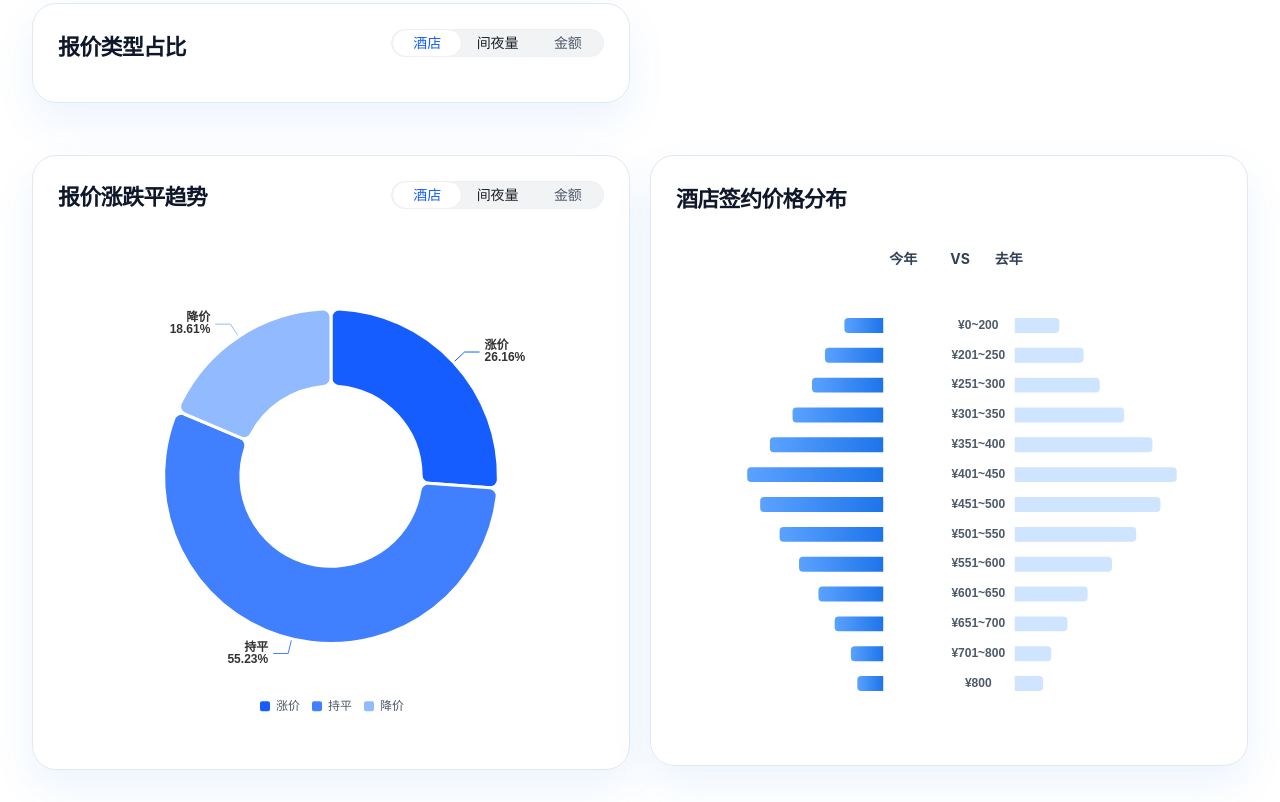
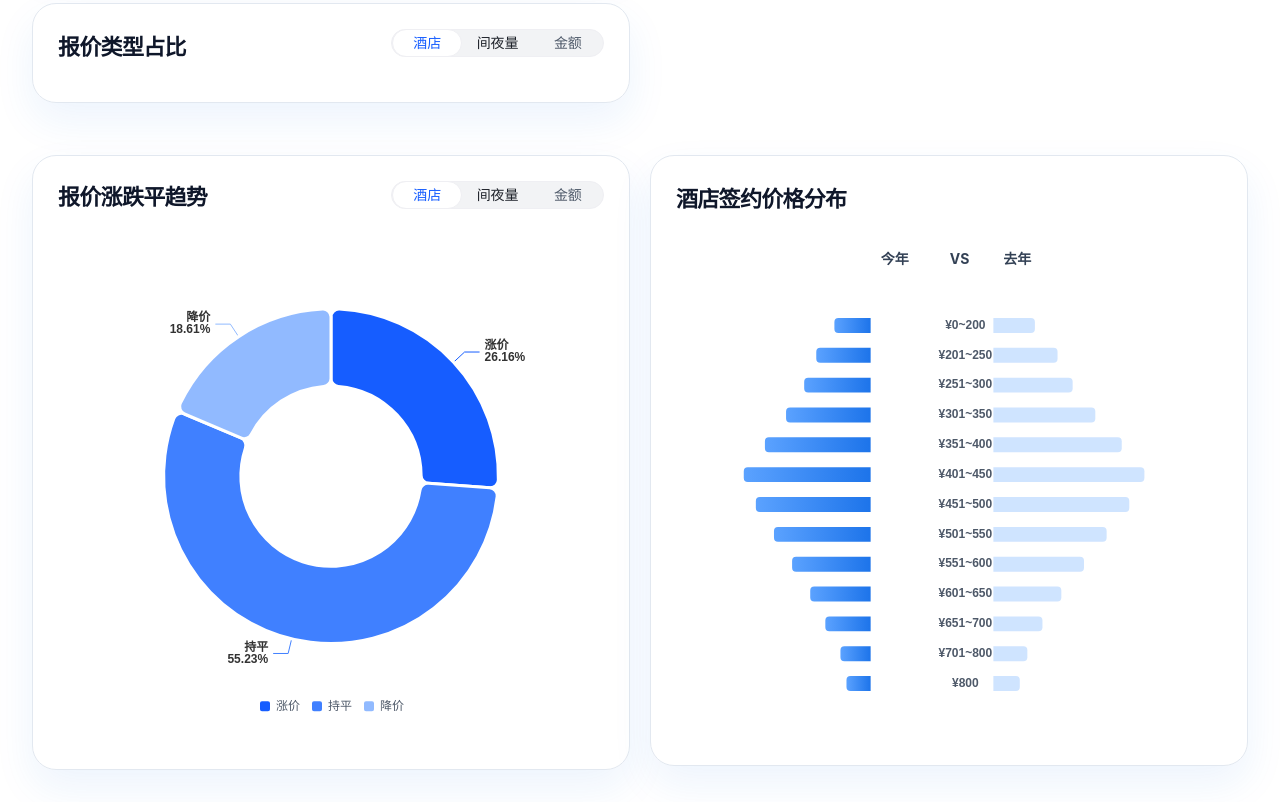
Before and after one commit to caohongbocaohongbo/rfp, a website: page city.html in a window 1280 px wide. Shown: the part 543-1345 px from the top of the page. Drawn offline with nearby package versions, Linux system fonts and the light colour scheme.

Commit message:
调整酒店签约价格分布表头和图表间距

```diff
--- a/city.html
+++ b/city.html
@@ -269,17 +269,17 @@
                 <div class="ml-[34px] font-[Inter] text-[14px] whitespace-nowrap text-[rgba(51,65,85,1)] leading-[12px] tracking-[normal] font-semibold flex-shrink-0">
                   <span class="tracking-[0px]">今年</span>
                 </div>
-                <div class="ml-[33px] mr-[34px] font-[TikTok_Sans] text-[14px] whitespace-nowrap text-[rgba(51,65,85,1)] leading-[12px] tracking-[normal] font-bold flex-shrink-0">
+                <div class="ml-[24px] pl-[17px] pr-[16px] font-[TikTok_Sans] text-[14px] whitespace-nowrap text-[rgba(51,65,85,1)] leading-[12px] tracking-[normal] font-bold flex-shrink-0">
                   <span class="tracking-[0px]">VS</span>
                 </div>
-                <div class="ml-[-9px] font-[Inter] text-[14px] whitespace-nowrap text-[rgba(51,65,85,1)] leading-[12px] tracking-[normal] font-semibold">
+                <div class="ml-[0px] pl-[18px] font-[Inter] text-[14px] whitespace-nowrap text-[rgba(51,65,85,1)] leading-[12px] tracking-[normal] font-semibold">
                   <span class="tracking-[0px]">去年</span>
                 </div>
               </div>
             </div>
           </div>
           <!-- 价格分布图表 -->
-          <div id="priceDistributionChart" class="w-full flex-1"></div>
+          <div id="priceDistributionChart" class="w-full flex-1 mr-[4px] pr-[34px]"></div>
         </div>
       </div>
     </div>
```
